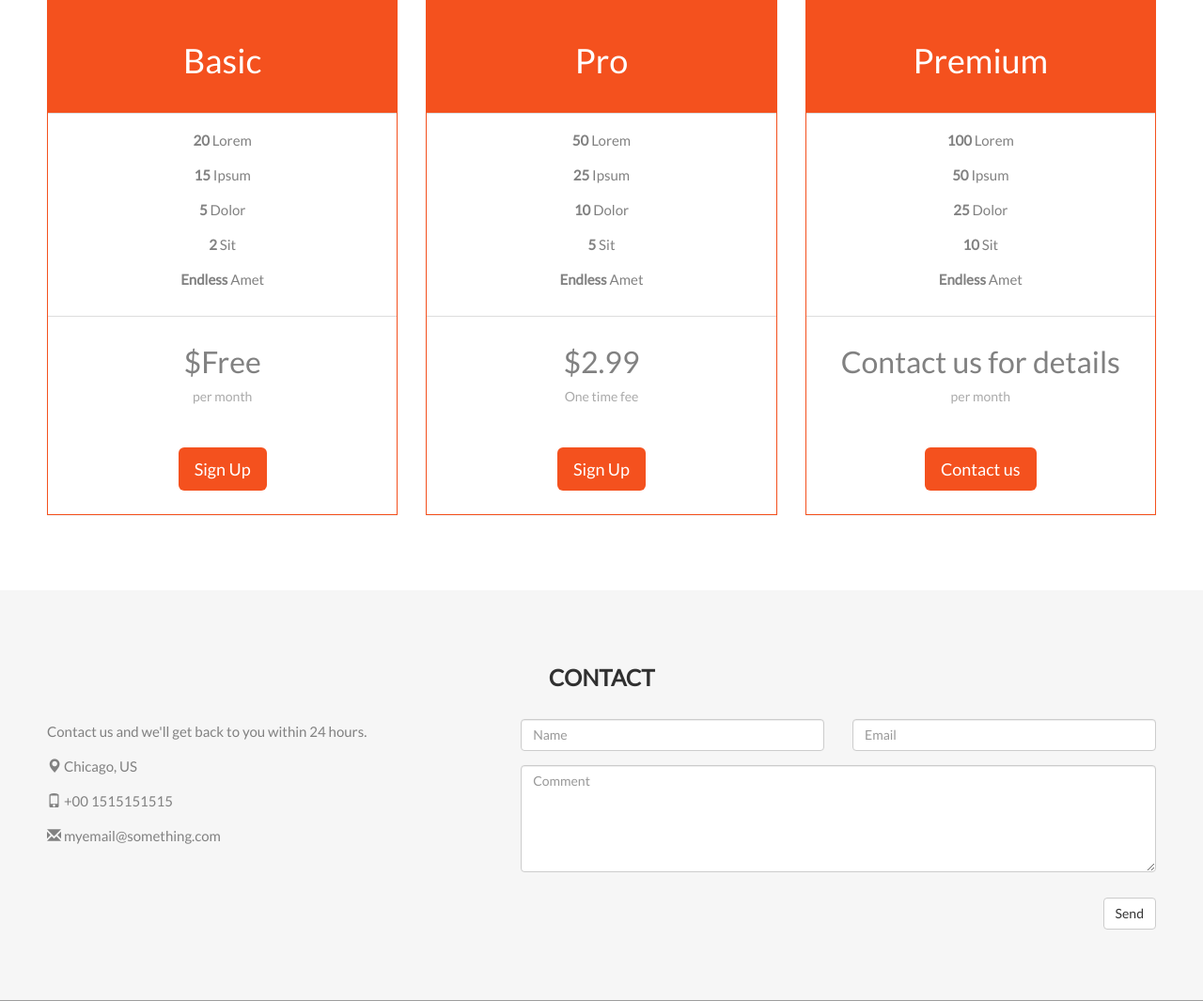
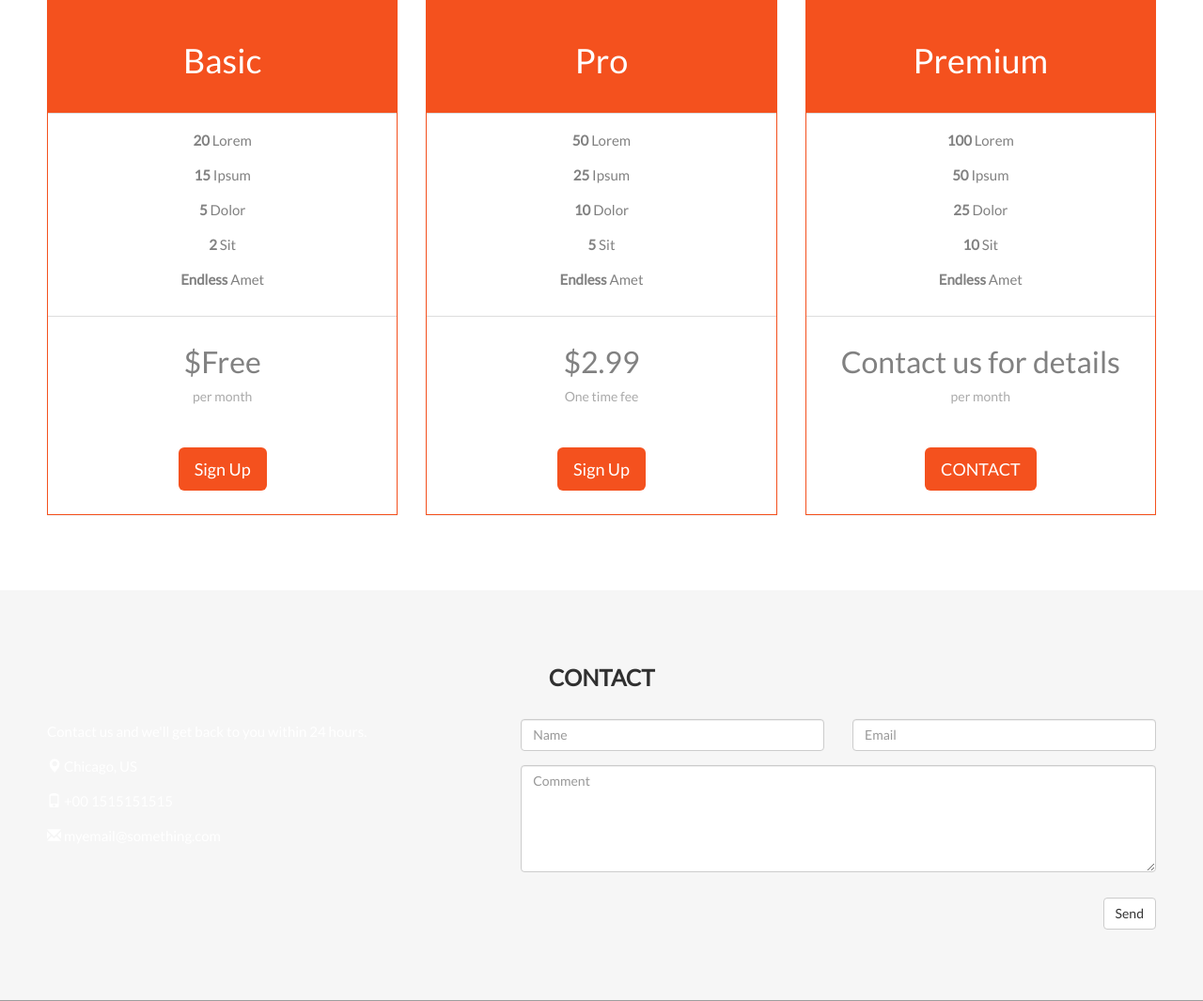
Before and after one commit to elvis-chuks/app-lee-private, a Flask app: page / in a window 1280 px wide. Shown: the part 1843-2908 px from the top of the page at 94% size. Run offline with Flask 2, Linux system fonts and the light colour scheme; some libraries are stand-ins or nearby versions; grey boxes are pictures that could not be loaded.

Commit message:
fixed contact

```diff
--- a/templates/index.html
+++ b/templates/index.html
@@ -341,7 +341,7 @@
         <div class="panel-footer">
           <h3>Contact us for details</h3>
           <h4>per month</h4>
-          <button class="btn btn-lg">Contact us</button>
+          <button class="btn btn-lg"><a href="#contact" style="text-decoration:none; color:white;">CONTACT</a</button>
         </div>
       </div>
     </div>
```
